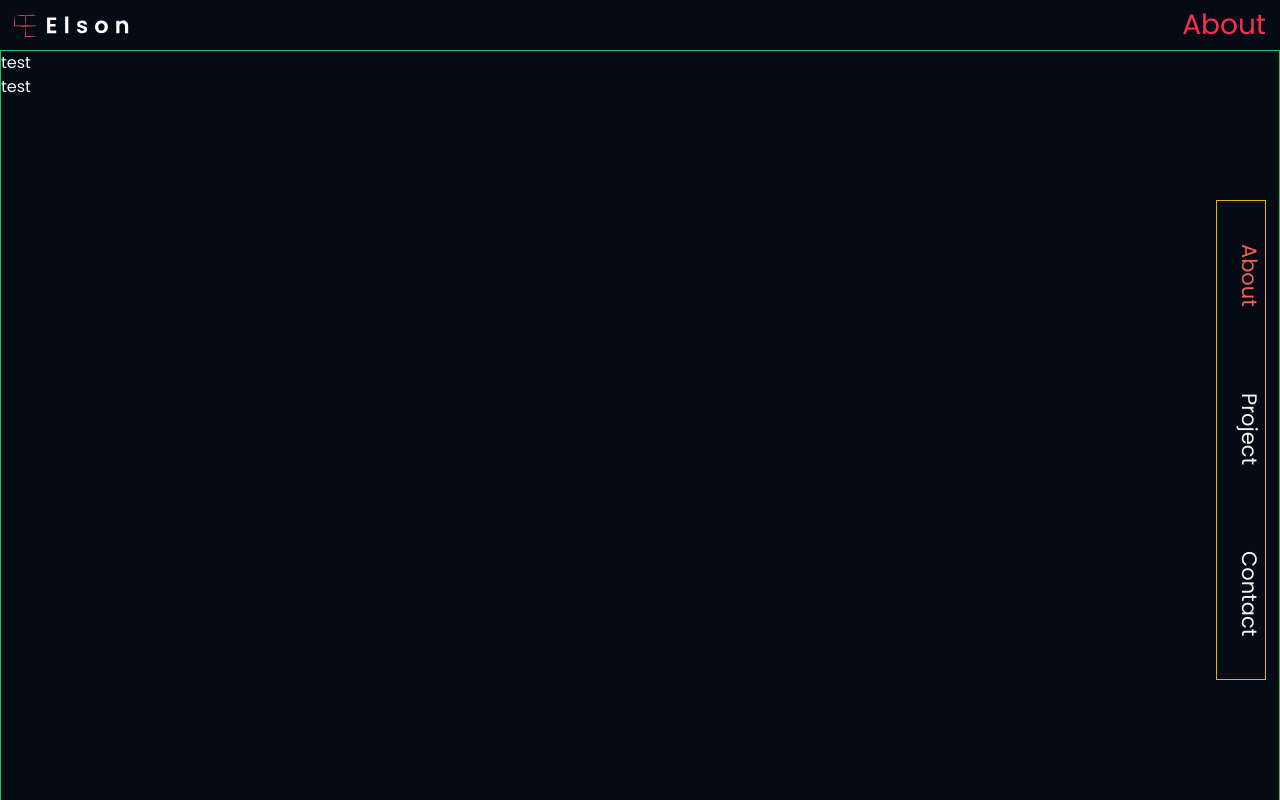
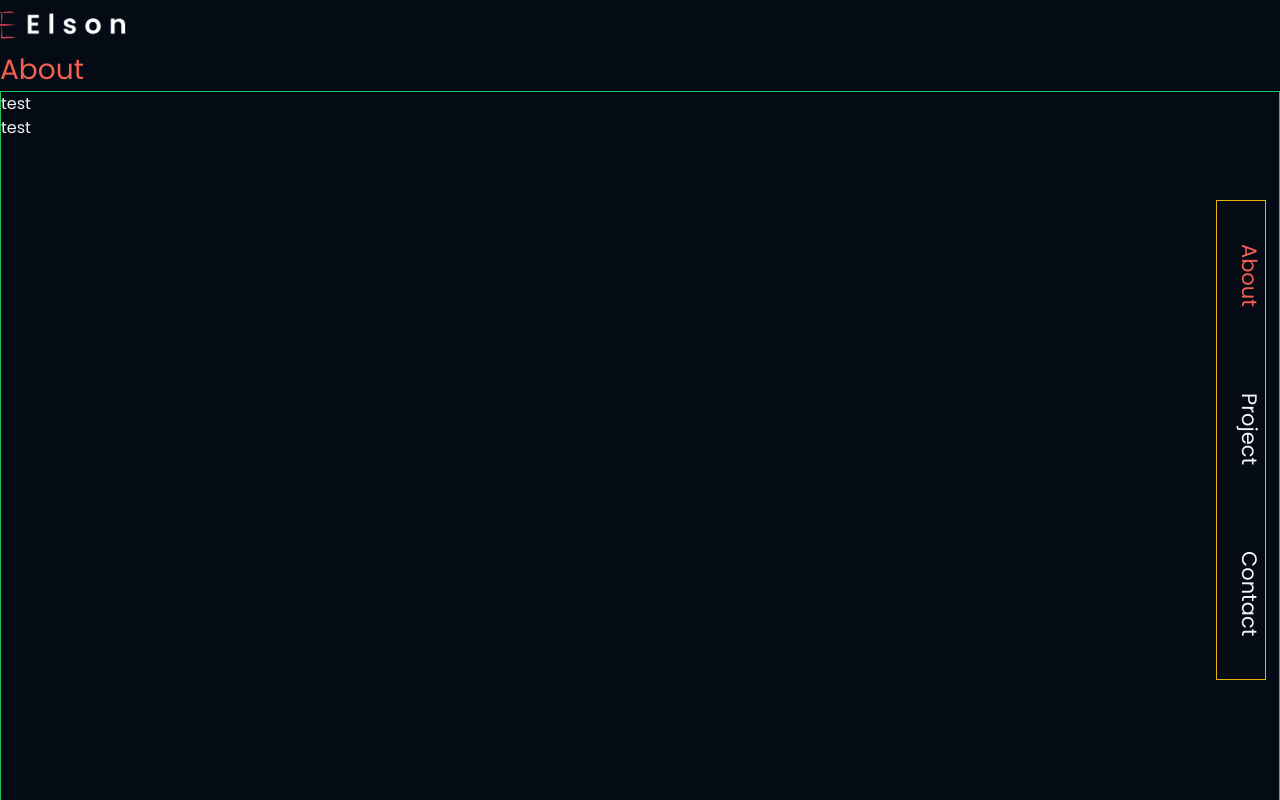
Before and after one commit to Pcocyo/Portfolio, a React (Vite) app: page / in a window 1280 px wide. Shown: the top 800 px of the page. Built offline with nearby package versions, Linux system fonts and the light colour scheme.

Commit message:
feat(icon-nav): Allow IconNav to receive a props and have optional className

```diff
--- a/src/component/IconNav/IconNav.tsx
+++ b/src/component/IconNav/IconNav.tsx
@@ -4,7 +4,10 @@ import Icon2 from "../../assets/Icon2.svg";
 import { animationVariant } from "./variants";
 import { useNavigationContext } from "../TextNav";
 
-const IconNav: React.FC = () => {
+interface IconNavProps{
+  className?:string
+}
+const IconNav: React.FC<IconNavProps> = ({className=''}) => {
   const {navigationContext} = useNavigationContext()
   const [navState,setNavState]= useState(navigationContext)
   const [animateKey, setAnimateKey] = useState(0);
@@ -18,16 +21,16 @@ const IconNav: React.FC = () => {
   }, [navigationContext]);
 
   return (
-    <nav className="h-[50px] flex items-center p-[14px] justify-between overflow-hidden sticky top-0">
+    <nav className={className}>
       <motion.img
         src={Icon2}
         alt="Icon"
-        className="h-[49px] cursor-pointer"
+        className="h-[39px] lg:h-[49px] cursor-pointer"
         whileHover={{ scale: 1.2 }}
       />
       <motion.h3
         key={animateKey}
-        className="text-[28px] text-[#FF2B51] cursor-pointer"
+        className="text-[21px] lg:text-[28px] text-[#F26051] cursor-pointer"
         variants={animationVariant} // Animation variants with "fadeOnChange"
         animate="animation"
         whileHover="whileHover"
```
